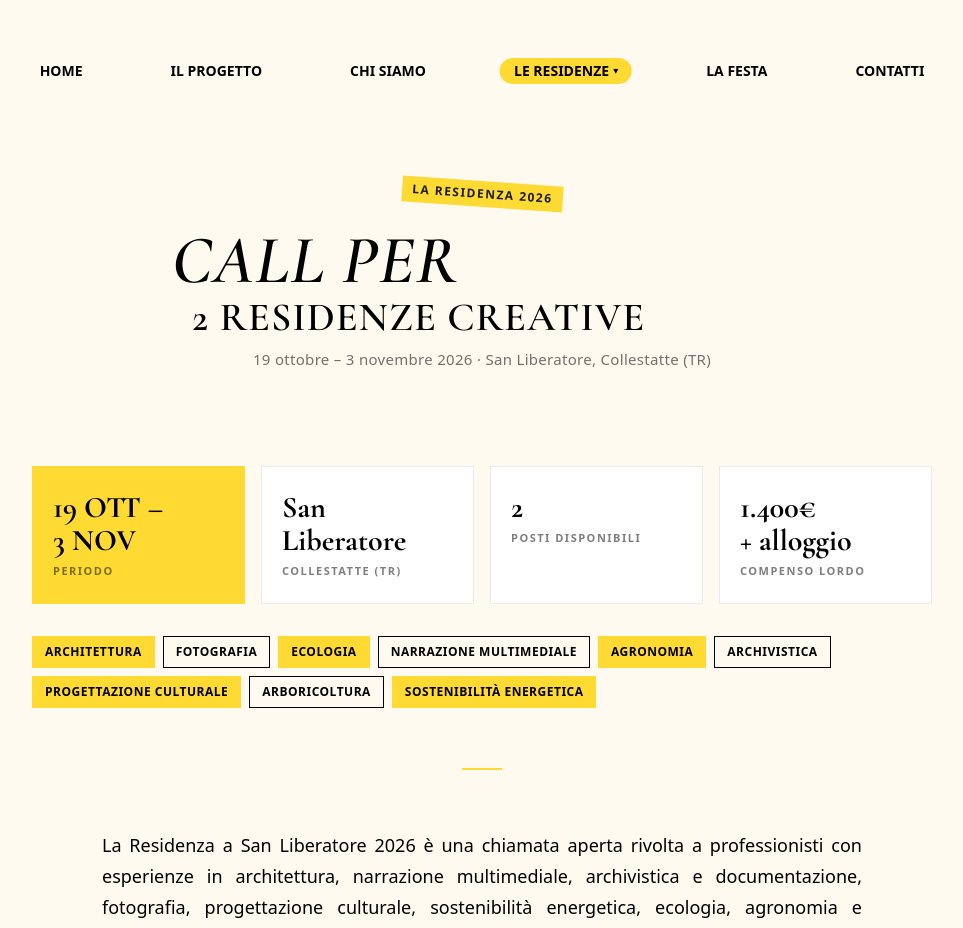
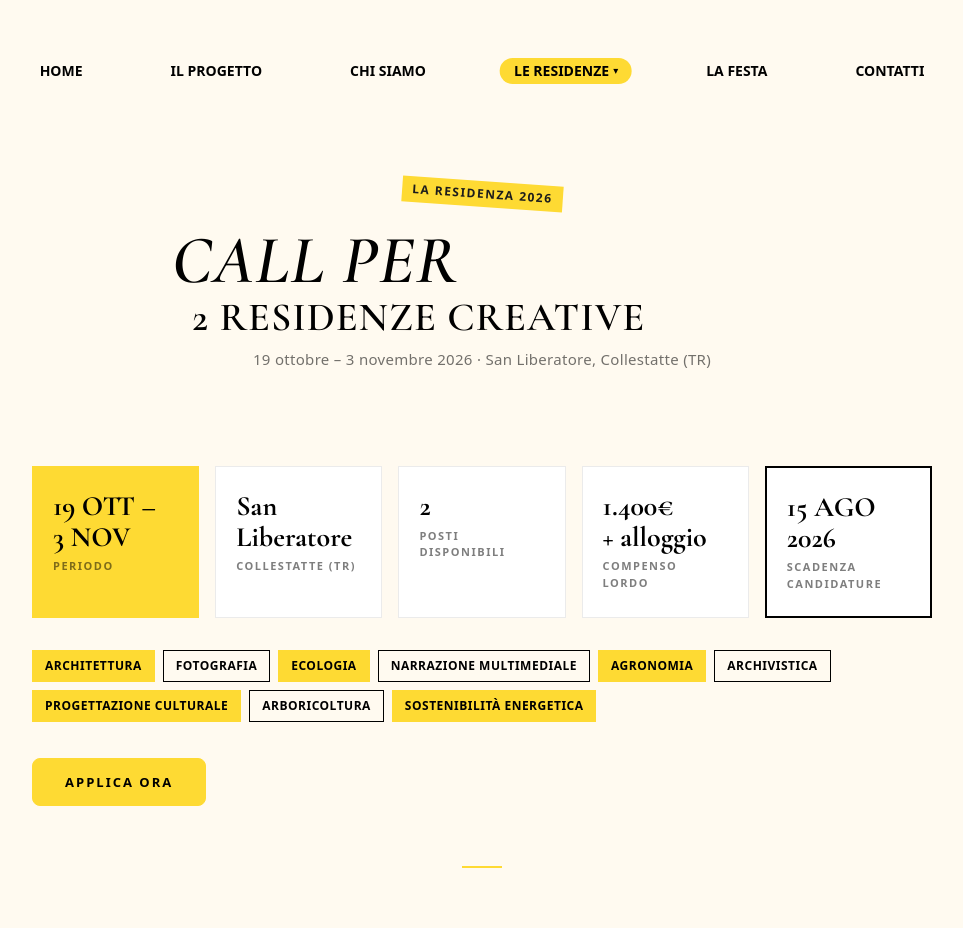
Before and after one commit to kiracolci/Copialascuola, a React (Vite) app: page /Residenza26 in a window 1280 px wide. Shown: the top 928 px of the page, without its empty margins (158-1121 px from the left). Built offline with nearby package versions, Linux system fonts and the light colour scheme.

Commit message:
add Residenza26

```diff
--- a/src/Pages/Residenza26.css
+++ b/src/Pages/Residenza26.css
@@ -3,7 +3,6 @@
     src: url("/fonts/Baby Doll.ttf") format("truetype");
   }
 
-  /* WRAPPER */
   .r26-wrapper {
     background: #fffaf0;
     min-height: 100vh;
@@ -70,7 +69,7 @@
     color: #000;
   }
 
-  /* ── VISUAL SUMMARY CARDS ── */
+  /* CARDS */
   .r26-summary {
     max-width: 900px;
     margin: 0 auto 60px;
@@ -79,7 +78,7 @@
 
   .r26-cards {
     display: grid;
-    grid-template-columns: repeat(4, 1fr);
+    grid-template-columns: repeat(5, 1fr);
     gap: 16px;
     margin-bottom: 32px;
   }
@@ -95,7 +94,7 @@
 
   .r26-card-value {
     font-family: "Cormorant Garamond", serif;
-    font-size: clamp(22px, 3vw, 30px);
+    font-size: clamp(20px, 2.5vw, 28px);
     font-weight: 700;
     color: #000;
     line-height: 1.1;
@@ -110,17 +109,21 @@
     color: #000;
   }
 
-  /* accent card */
   .r26-card--accent {
     background: #feda33;
     border-color: #feda33;
   }
 
-  /* DISCIPLINE TAGS */
+  .r26-card--deadline {
+    border: 2px solid #000;
+  }
+
+  /* TAGS */
   .r26-tags {
     display: flex;
     flex-wrap: wrap;
     gap: 8px;
+    margin-bottom: 28px;
   }
 
   .r26-tag {
@@ -137,6 +140,29 @@
   .r26-tag:nth-child(odd) {
     background: #feda33;
     border-color: #feda33;
+  }
+
+  /* APPLY BUTTON */
+  .r26-apply-btn {
+    display: inline-block;
+    background: #feda33;
+    color: #000000;
+    border: none;
+    padding: 14px 32px;
+    font-size: 13px;
+    font-weight: 700;
+    letter-spacing: 2px;
+    cursor: pointer;
+    margin-top: 8px;
+    transition: background 0.2s ease, color 0.2s ease;
+    border: 1.5px solid #feda33;
+
+  }
+
+  .r26-apply-btn:hover {
+    background: transparent;
+    border: 1.5px solid #000;
+    color: #070707;
   }
 
   /* DIVIDER */
@@ -191,14 +217,13 @@
     text-align: justify;
   }
 
-  /* HIGHLIGHT */
   .r26-highlight {
     background: #feda33;
     padding: 0 4px;
     color: #000;
   }
 
-  /* SCROLL FADE */
+  /* FADE */
   .r26-fade {
     opacity: 0;
     transform: translateY(25px);
@@ -208,29 +233,6 @@
   .r26-fade.visible {
     opacity: 1;
     transform: translateY(0);
-  }
-
-  /* DEADLINE BOX */
-  .r26-deadline {
-    background: #feda33;
-    padding: 20px 24px;
-    margin: 32px 0;
-    border-left: 4px solid #000;
-  }
-
-  .r26-deadline p {
-    margin: 0 0 6px 0;
-    font-size: 15px;
-    font-weight: 600;
-    color: #000;
-    text-align: left;
-  }
-
-  .r26-deadline p:last-child {
-    margin-bottom: 0;
-    font-weight: 400;
-    font-size: 13px;
-    opacity: 0.75;
   }
 
   /* CREDITS */
@@ -262,7 +264,74 @@
     color: #000;
   }
 
-  /* ── MOBILE ── */
+  /* APPLY POPUP */
+  .r26-popup-overlay {
+    position: fixed;
+    inset: 0;
+    background: rgba(0,0,0,0.4);
+    display: flex;
+    align-items: center;
+    justify-content: center;
+    z-index: 9999;
+  }
+
+  .r26-popup {
+    background: #fffaf0;
+    padding: 40px;
+    max-width: 480px;
+    width: 90%;
+    position: relative;
+  }
+
+  .r26-popup-close {
+    position: absolute;
+    top: 16px;
+    right: 20px;
+    background: none;
+    border: none;
+    font-size: 20px;
+    cursor: pointer;
+    color: #000;
+  }
+
+  .r26-popup-title {
+    font-size: 13px;
+    font-weight: 700;
+    letter-spacing: 2px;
+    text-transform: uppercase;
+    opacity: 0.5;
+    margin: 0 0 20px 0;
+  }
+
+  .r26-popup-box {
+    background: #feda33;
+    padding: 20px 24px;
+    border-left: 4px solid #000;
+  }
+
+  .r26-popup-email {
+    font-size: 16px;
+    font-weight: 700;
+    margin: 0 0 8px 0;
+    color: #000;
+  }
+
+  .r26-popup-deadline {
+    font-size: 15px;
+    font-weight: 700;
+    margin: 0 0 10px 0;
+    color: #000;
+  }
+
+  .r26-popup-note {
+    font-size: 13px;
+    font-weight: 400;
+    opacity: 0.75;
+    margin: 0;
+    color: #000;
+  }
+
+  /* MOBILE */
   @media (max-width: 900px) {
     .r26-hero {
       padding: 120px 20px 60px;
@@ -313,4 +382,30 @@
     .r26-intro p {
       font-size: 16px;
     }
+
+    .r26-popup {
+      padding: 30px 24px;
+    }
   }
+
+  .r26-deadline {
+    background: #feda33;
+    padding: 20px 24px;
+    margin: 32px 0;
+    border-left: 4px solid #000;
+  }
+
+  .r26-deadline p {
+    margin: 0 0 6px 0;
+    font-size: 15px;
+    font-weight: 600;
+    color: #000;
+    text-align: left;
+  }
+
+  .r26-deadline p:last-child {
+    margin-bottom: 0;
+    font-weight: 400;
+    font-size: 13px;
+    opacity: 0.75;
+  }
--- a/src/Pages/Residenza26.tsx
+++ b/src/Pages/Residenza26.tsx
@@ -5,6 +5,7 @@ import ContactPopup from "./ContactPopup";
 export default function Residenza26() {
   const sectionsRef = useRef<(HTMLDivElement | null)[]>([]);
   const [showContact, setShowContact] = useState(false);
+  const [showApply, setShowApply] = useState(false);
 
   useEffect(() => {
     const observer = new IntersectionObserver(
@@ -40,7 +41,8 @@ export default function Residenza26() {
         </section>
 
         {/* VISUAL SUMMARY */}
-        <div className="r26-summary r26-fade" ref={el => { sectionsRef.current[0] = el; }}>          <div className="r26-cards">
+        <div className="r26-summary r26-fade" ref={el => { sectionsRef.current[0] = el; }}>
+          <div className="r26-cards">
             <div className="r26-card r26-card--accent">
               <span className="r26-card-value">19 OTT –<br />3 NOV</span>
               <span className="r26-card-label">Periodo</span>
@@ -57,6 +59,10 @@ export default function Residenza26() {
               <span className="r26-card-value">1.400€<br />+ alloggio</span>
               <span className="r26-card-label">Compenso lordo</span>
             </div>
+            <div className="r26-card r26-card--deadline">
+              <span className="r26-card-value">15 AGO<br />2026</span>
+              <span className="r26-card-label">Scadenza candidature</span>
+            </div>
           </div>
 
           <div className="r26-tags">
@@ -70,6 +76,10 @@ export default function Residenza26() {
             <span className="r26-tag">Arboricoltura</span>
             <span className="r26-tag">Sostenibilità Energetica</span>
           </div>
+
+          <button className="r26-apply-btn" onClick={() => setShowApply(true)}>
+            APPLICA ORA
+          </button>
         </div>
 
         <div className="r26-divider" />
@@ -129,18 +139,15 @@ export default function Residenza26() {
               <span className="r26-highlight">fabbricato di circa 200 mq</span> e
               un terreno scosceso composto in parte da bosco di querce e in parte
               da terreno seminativo-forestale, attualmente in{" "}
-              <span className="r26-highlight">
-                comodato d'uso a La Scuoletta APS ETS
-              </span>
-              .
+              <span className="r26-highlight">comodato d'uso a La Scuoletta APS ETS</span>.
             </p>
             <p>
               L'intenzione è realizzare un{" "}
               <span className="r26-highlight">circolo culturale</span> dedicato a
               laboratori educativi, artistici e formativi, con una piccola taverna
               come servizio collaterale. Lo sviluppo ruoterà intorno alla{" "}
-              <span className="r26-highlight">crescita spirituale della persona</span>
-              , prevedendo attività ludiche e artistiche e momenti dedicati alla
+              <span className="r26-highlight">crescita spirituale della persona</span>,
+              prevedendo attività ludiche e artistiche e momenti dedicati alla
               promozione enogastronomica e turistica.
             </p>
             <p>
@@ -162,27 +169,21 @@ export default function Residenza26() {
             </p>
             <p>
               Le attività si concentreranno su due assi. Il primo:{" "}
-              <span className="r26-highlight">
-                documentazione, ricerca d'archivio e di buone pratiche
-              </span>{" "}
+              <span className="r26-highlight">documentazione, ricerca d'archivio e di buone pratiche</span>{" "}
               nel corso delle fasi di cantiere a supporto alla definizione degli
               spazi del futuro circolo culturale.
             </p>
             <p>
               Il secondo:{" "}
-              <span className="r26-highlight">
-                definizione delle sinergie funzionali ed ecologiche
-              </span>{" "}
+              <span className="r26-highlight">definizione delle sinergie funzionali ed ecologiche</span>{" "}
               tra il nuovo edificio e i terreni agricoli soprastanti, con
               l'intenzione di sviluppare un{" "}
               <span className="r26-highlight">percorso etno-botanico nel bosco</span>.
             </p>
             <p>
               Al termine della residenza è prevista una{" "}
-              <span className="r26-highlight">
-                restituzione con evento aperto alla comunità locale
-              </span>
-              . I candidati dovranno essere a conoscenza del lavoro svolto nella
+              <span className="r26-highlight">restituzione con evento aperto alla comunità locale</span>.
+              I candidati dovranno essere a conoscenza del lavoro svolto nella
               precedente Residenza 2025.
             </p>
           </div>
@@ -210,6 +211,9 @@ export default function Residenza26() {
     Per chiarimenti:{" "}
     <span className="r26-highlight">scuoletta.sanlib@gmail.com</span>
   </p>
+  <button className="r26-apply-btn" onClick={() => setShowApply(true)}>
+    APPLICA ORA
+  </button>
 </div>
 
           {/* CREDITS */}
@@ -231,6 +235,23 @@ export default function Residenza26() {
         <p>Un futuro per un posto dimenticato | Strada Romita, Frazione San Liberatore (TR)</p>
       </footer>
 
+      {/* APPLY POPUP */}
+      {showApply && (
+        <div className="r26-popup-overlay" onClick={() => setShowApply(false)}>
+          <div className="r26-popup" onClick={(e) => e.stopPropagation()}>
+            <button className="r26-popup-close" onClick={() => setShowApply(false)}>✕</button>
+            <p className="r26-popup-title">Come candidarsi</p>
+            <div className="r26-popup-box">
+              <p className="r26-popup-email">📩 scuoletta.sanlib@gmail.com</p>
+              <p className="r26-popup-deadline">Scadenza: 15 agosto 2026</p>
+              <p className="r26-popup-note">
+                Max 15 MB · manifestazione di interesse (max 4.000 caratteri) + CV e/o portfolio
+              </p>
+            </div>
+          </div>
+        </div>
+      )}
+
       {showContact && <ContactPopup onClose={() => setShowContact(false)} />}
     </div>
   );
```
Lines whose indentation alone changed are shown as unchanged.
